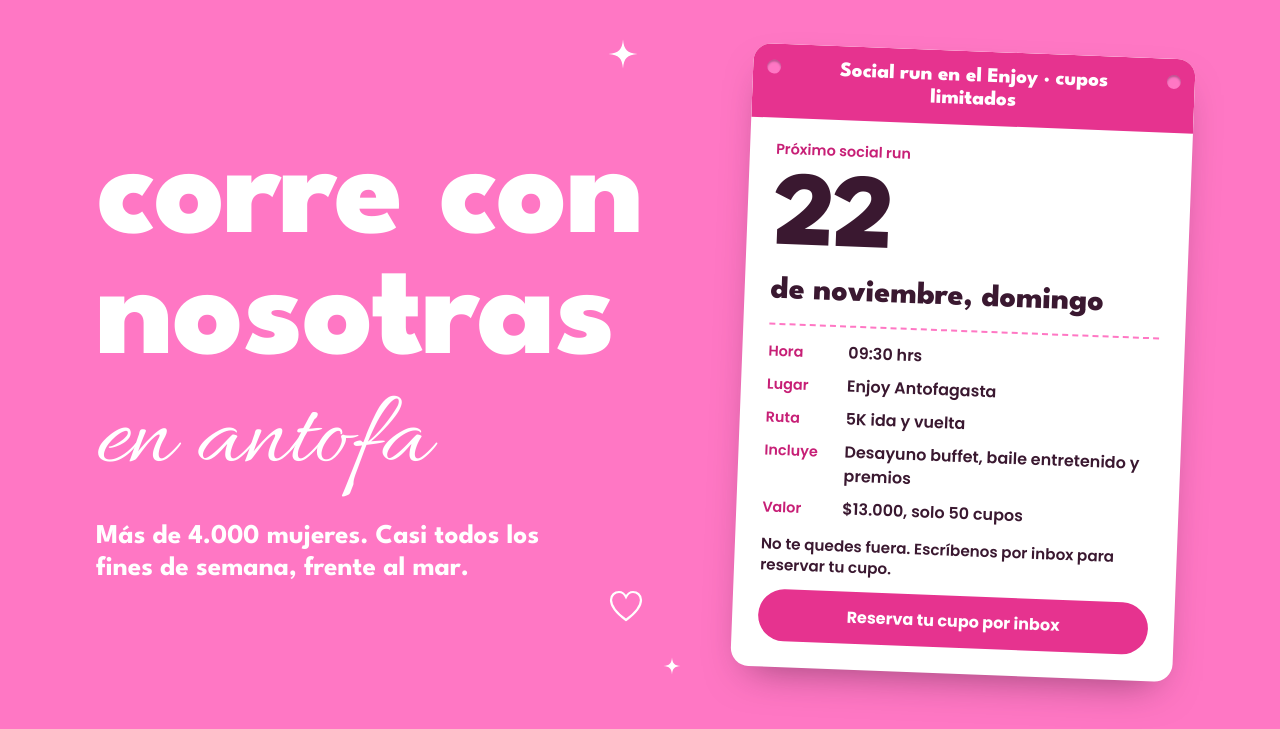
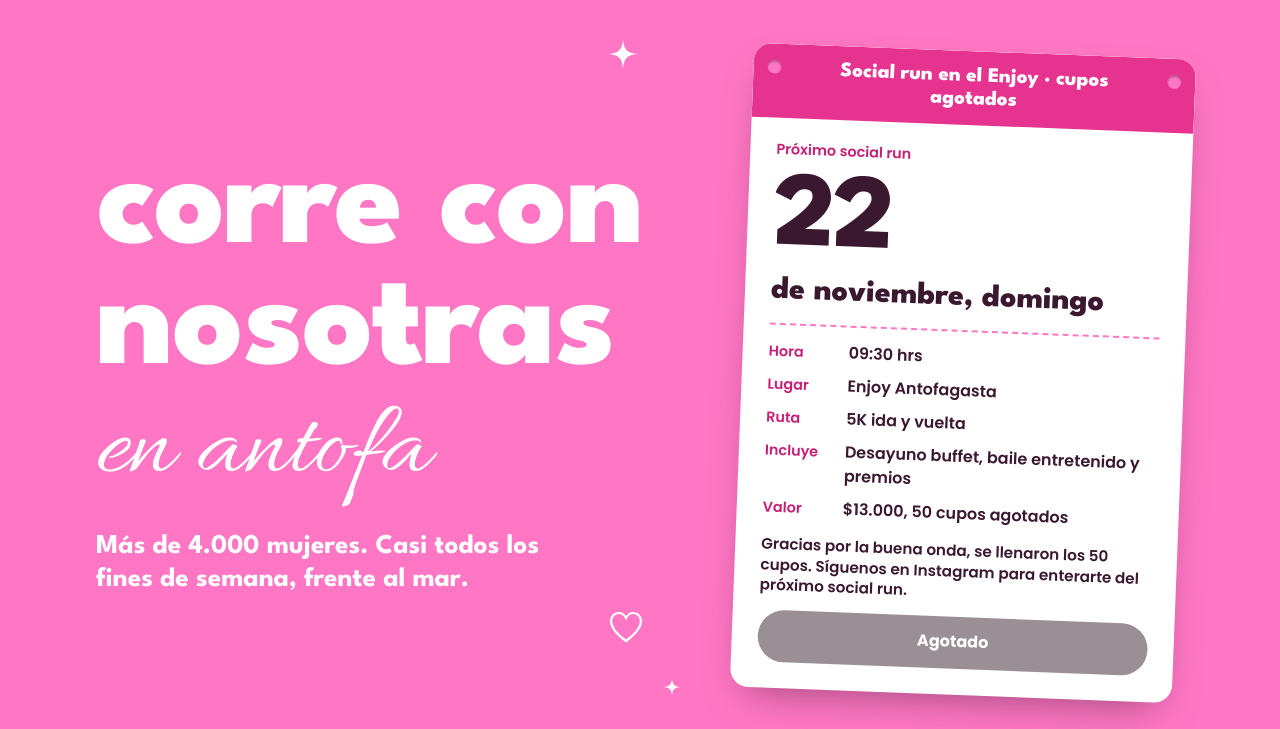
Before and after one commit to valentinaape-ops/socialrunantofa-web, a plain HTML site: page index.html in a window 1280 px wide. Shown: the part 71-800 px from the top of the page. Drawn offline with Linux system fonts and the light colour scheme.

Commit message:
Marca el social run del Enjoy como agotado
Co-Authored-By: Claude Opus 5.5 <noreply@anthropic.com>

```diff
--- a/index.html
+++ b/index.html
@@ -84,6 +84,8 @@
   .dorsal dt { font-size: .9rem; color: var(--fucsia-texto); font-weight: 600; }
   .dorsal dd { margin: 0; font-weight: 600; min-width: 0; }
   .dorsal .boton { width: 100%; }
+  .boton.agotado { background: #9a8f94; cursor: default; }
+  .boton.agotado:hover { background: #9a8f94; transform: none; }
   .dorsal .aviso { margin: 0; font-weight: 600; font-size: .95rem; line-height: 1.35; }
   .alfiler { position: absolute; width: 14px; height: 14px; border-radius: 50%; background: var(--rosa); box-shadow: inset 0 2px 2px rgba(58, 24, 48, .35); top: 16px; }
   .alfiler.i { left: 14px; }
@@ -260,7 +262,7 @@
 
       <article class="dorsal" aria-label="Próximo social run">
         <i class="alfiler i"></i><i class="alfiler d"></i>
-        <div class="franja">Social run en el Enjoy · cupos limitados</div>
+        <div class="franja">Social run en el Enjoy · cupos agotados</div>
         <div class="cuerpo">
           <p class="etiqueta">Próximo social run</p>
           <p class="numero">22<span>de noviembre, domingo</span></p>
@@ -269,10 +271,10 @@
             <div><dt>Lugar</dt><dd>Enjoy Antofagasta</dd></div>
             <div><dt>Ruta</dt><dd>5K ida y vuelta</dd></div>
             <div><dt>Incluye</dt><dd>Desayuno buffet, baile entretenido y premios</dd></div>
-            <div><dt>Valor</dt><dd>$13.000, solo 50 cupos</dd></div>
+            <div><dt>Valor</dt><dd>$13.000, 50 cupos agotados</dd></div>
           </dl>
-          <p class="aviso">No te quedes fuera. Escríbenos por inbox para reservar tu cupo.</p>
-          <a class="boton" href="https://ig.me/m/socialrun.antofa" target="_blank" rel="noopener">Reserva tu cupo por inbox</a>
+          <p class="aviso">Gracias por la buena onda, se llenaron los 50 cupos. Síguenos en Instagram para enterarte del próximo social run.</p>
+          <span class="boton agotado" aria-disabled="true">Agotado</span>
         </div>
       </article>
     </div>
```
